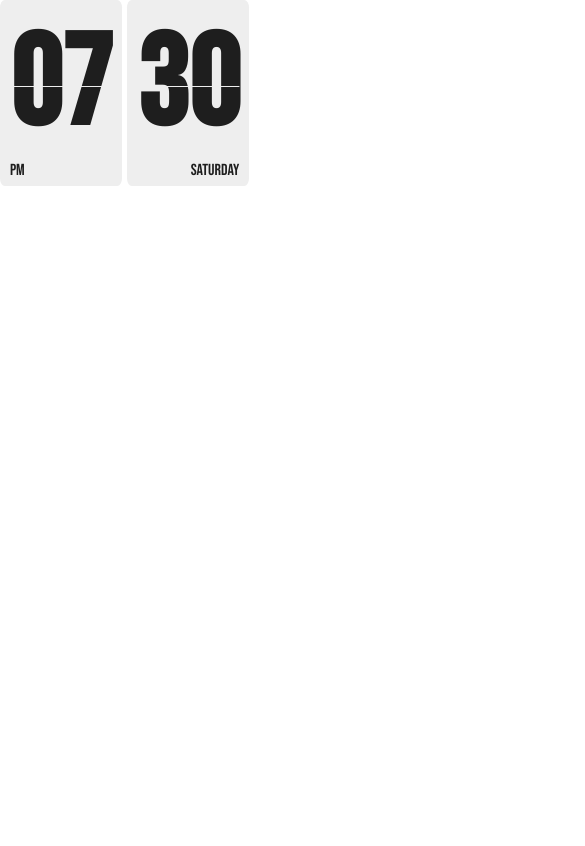
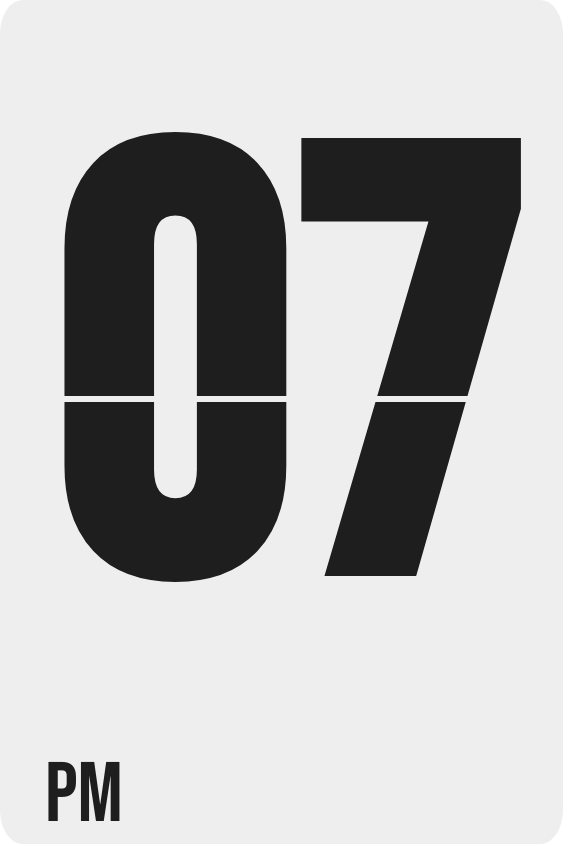
Before and after one commit to Outstandinggirl13/clock-notion, a plain HTML site: page index.html in a window 390 px wide. Shown: the top 846 px of the page, 585 px wide, since content can reach past the window. Drawn offline with Linux system fonts and the light colour scheme.

Commit message:
Responsive design is complete. The variable --height and the calc() function have been added, and units have been updated.

```diff
--- a/styles.css
+++ b/styles.css
@@ -9,16 +9,8 @@
 :root {
     --clock-color: #EEEEEE;
     --main-text-color: #1e1e1e;
+    --height: 100vh; /*set to the height of the viewport*/
 }
-
-/* .clock {
-    font-family: "Bebas Neue";
-    color: var(--main-text-color);
-    display: flex;
-    flex-direction: row;
-    gap: 4px;
-    width: fit-content;
-} */
 
 .clock {
     font-family: "Bebas Neue";
@@ -26,28 +18,29 @@
     display: flex;
     flex-direction: row;
     gap: 2%;
-    height: 185.6px;
-    width: 247.5px;
-    /* aspect-ratio: 4/3; */
-    /* height: 100vh; */
+    height: var(--height);
+    aspect-ratio: 4/3; /*width to height ratio is 4 : 3*/
+    /*width: fit-content;*/ /*you can use this property instead of aspect-ratio*/
 }
 
 
 .clock-left, .clock-right {
     background-color: var(--clock-color);
     height: 100%;
-    padding: 4%; /*looks at the parent's width*/
+    width: 100%;
+    padding: 4%; /*4% from the parent's width*/
     border-radius: 4%;
 }
 
 .time-element {
-    font-size: 128px;
+    font-size: calc(var(--height) * 0.7); /*calculate the font size based on height variable*/
     font-weight: 600;
     line-height: 120%;
     text-decoration: line-through 1% var(--clock-color);
 }
 
 .clock-meridiem, .clock-day {
+    font-size: calc(var(--height) * 0.1);
     line-height: 100%;
 }
 
```
